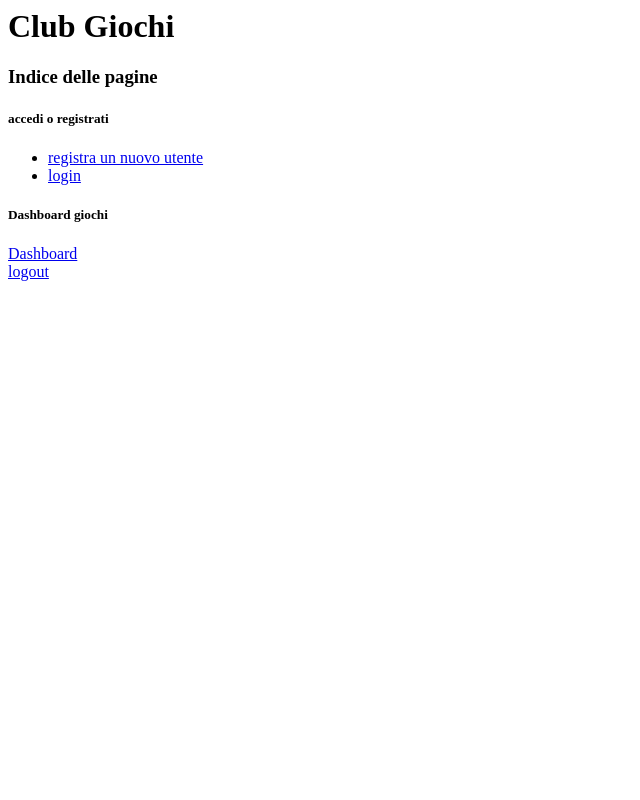
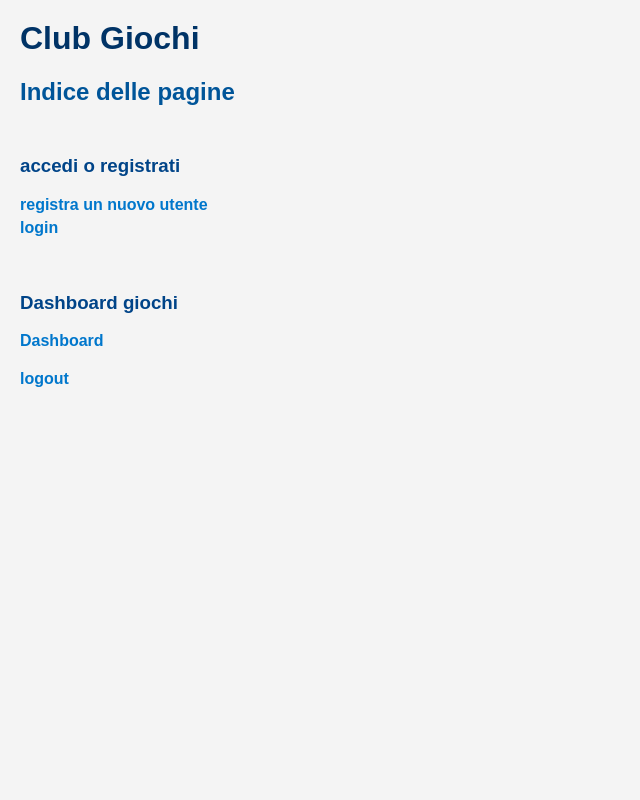
Before and after one commit to Ckris8/ClubGiochi_Filloramo, a PHP site: page / in a window 1280 px wide. Shown: the whole page, without its empty margins (0-640 px from the left). Run offline with PHP 8.4, Linux system fonts and the light colour scheme.

Commit message:
modifiche varie

```diff
--- a/comandi.txt
+++ b/comandi.txt
@@ -1,3 +1,5 @@
 mysql -u root -p -h 127.0.0.1
 
 apache2ctl start
+
+apache2ctl stop
--- a/index.css
+++ b/index.css
@@ -0,0 +1,62 @@
+body {
+    font-family: Arial, sans-serif;
+    margin: 0;
+    padding: 20px;
+    background-color: #f4f4f4;
+    text-align: left;
+}
+
+h1 {
+    color: #003366;
+}
+
+h2 {
+    color: #005599;
+}
+
+div {
+    padding: 10px 0;
+}
+
+h3 {
+    color: #004488;
+}
+
+ul {
+    list-style: none;
+    padding: 0;
+}
+
+li {
+    margin: 5px 0;
+}
+
+a {
+    text-decoration: none;
+    color: #0077cc;
+    font-weight: bold;
+}
+
+a:hover {
+    color: #005599;
+}
+
+/* Dashboard link styling */
+.dashboard-link {
+    color: #005599;
+    font-weight: bold;
+}
+
+.dashboard-link:hover {
+    color: #003366;
+}
+
+/* Logout link styling */
+.logout {
+    color: red;
+    font-weight: bold;
+}
+
+.logout:hover {
+    color: darkred;
+}
--- a/index.html
+++ b/index.html
@@ -6,21 +6,21 @@
     </head>
     <body>
       <h1>Club Giochi</h1>
-      <h3>Indice delle pagine</h3>
+      <h2>Indice delle pagine</h2>
       <div>
-        <h5>accedi o registrati</h5>
+        <h3>accedi o registrati</h3>
         <ul>
           <li><a href="registra_utente.php">registra un nuovo utente</a></li>
           <!--  <a href="register_adm.html">registra un nuovo utente con diritti amministrativi</a><br> -->
           <li><a href="login.html">login</a></li>
         </ul>
       </div>
-      <div>
-        <h5>Dashboard giochi</h5>
+      <div class="dashboard-link">
+        <h3>Dashboard giochi</h3>
         <a href="auth/dashboard.php">Dashboard</a><br>
       </div>
 
-      <div>
+      <div class="logout">
         <a href="auth/logout.php">logout</a><br>
       </div>
     </body>
--- a/registra_utente.php
+++ b/registra_utente.php
@@ -41,10 +41,10 @@ if (isset($_SESSION['session_id'])) {
 <html>
     <head>
         <title>Registrazione</title>
-        <link rel="stylesheet" href="https://fonts.googleapis.com/css?family=Open+Sans&display=swap">
-        <link rel="stylesheet" href="/css/style.css">
+        <link rel="stylesheet" href="login.css">
     </head>
     <body>
+        <div>
             <form method="post" action="/auth/register.php">
                 <h1>Registrazione</h1>
                 <input type="text" id="username" placeholder="Username" name="username" maxlength="50" required>
@@ -70,5 +70,6 @@ if (isset($_SESSION['session_id'])) {
                 ?>
                 <button type="submit" name="register">Registrati</button>
             </form>
+        </div>
     </body>
 </html>
```
Also changed, not shown: login.css (+11 -1 lines). Lines whose indentation alone changed are shown as unchanged.
